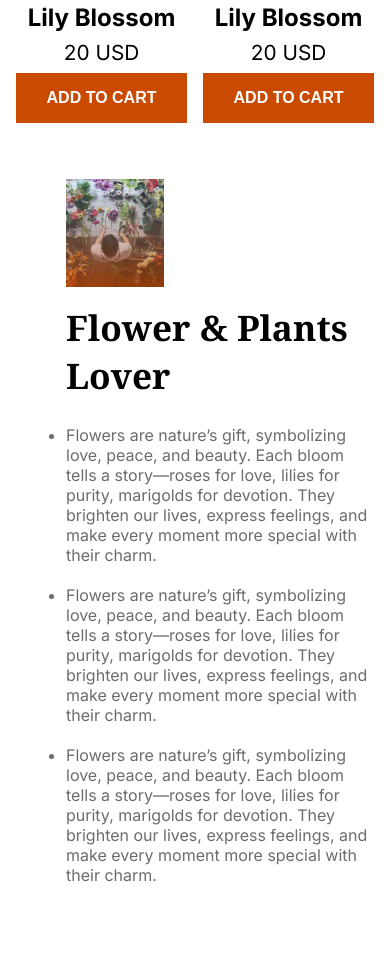
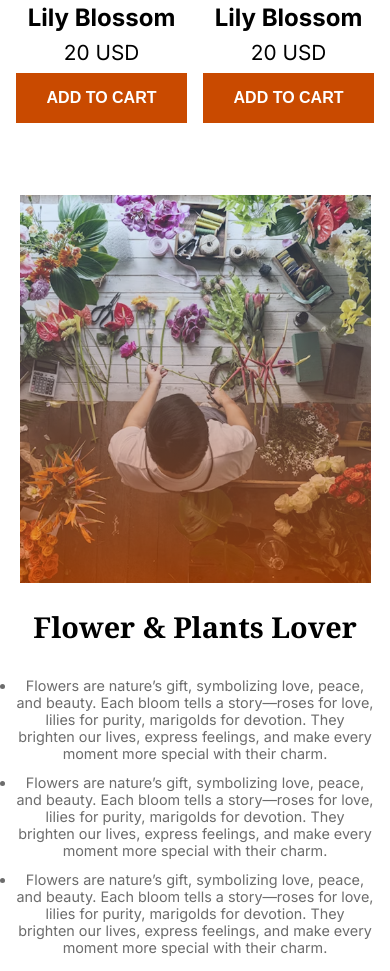
Before and after one commit to nerobkabir/Assaignment-2, a plain HTML site: page index.html in a window 390 px wide. Shown: the part 2136-3107 px from the top of the page. Drawn offline with Linux system fonts and the light colour scheme.

Commit message:
final fush

```diff
--- a/style.css
+++ b/style.css
@@ -353,13 +353,15 @@ footer .social-link{
 @media screen and (max-width:576px){
 
 /* Nav section */
+.logo img{
+    width: 4.7rem;
+}
+
 header{
     padding: 1rem;
 }
 
-.logo img{
-    width: 4.7rem;
-}
+
 
 nav li:nth-child(1) a,
 nav li:nth-child(2) a,
@@ -371,20 +373,21 @@ nav li:nth-child(3) a{
 .banner{
     flex-wrap: wrap-reverse;
     align-items: end;
+    padding: 3rem 0 1rem;
     gap: 0.3rem;
-    padding: 3rem 0 1rem;
 }
 
 .banner-content{
     width: 100%;
 }
+
+.banner p{
+    font-size: 1rem;
+}
+
 .banner h1{
     font-size: 2.2rem;
     margin-bottom: 0.6rem;
-}
-
-.banner p{
-    font-size: 1rem;
 }
 
 .banner-img{
@@ -416,24 +419,46 @@ nav li:nth-child(3) a{
 }
 
 /* Flower & Plants Lover */
-.love-parent{
-    padding: 1rem;
-    gap: 1rem;
-    flex-wrap: wrap;
-}
+.love-parent {
+    flex-direction: column;
+    align-items: center;
+    text-align: center;
+    padding: 2rem 1rem;
+    gap: 1.5rem;
+  }
 
-.love-img{
-    width: 100%;
-}
+  .love_image {
+    padding-left: 0;
+  }
 
-.Badge{
+  .love_image .Badge {
+    position: absolute;
+    right: 0;
+    top: -3rem;
+    width: 6rem;
+  }
+
+  .love-img_2 {
+    width: 90vw;
+  }
+
+  .love-parent h2 {
+    font-size: 1.8rem;
+    padding-left: 0;
+  }
+
+  .love-parent ul {
+    padding-left: 0;
+    font-size: 0.9rem;
+  }
+
+  .love-parent ul li {
+    padding-bottom: 12px;
+  }
+
+  .love_image .Badge{
     display: none;
-}
-
-.love-parent h2{
-    font-size: 2.2rem;
-    margin-bottom: 0.4rem;
-}
+  }
 
 /* Latest Deals */
 .Deals{
@@ -471,13 +496,13 @@ nav li:nth-child(3) a{
     flex-direction: column;
 }
 
+.footer ul li{
+    padding-bottom: 10px;
+}
+
 .first-column{
     width: 100%;
 }
 
-.footer ul li{
-    padding-bottom: 10px;
-}
-
 
 }
```
